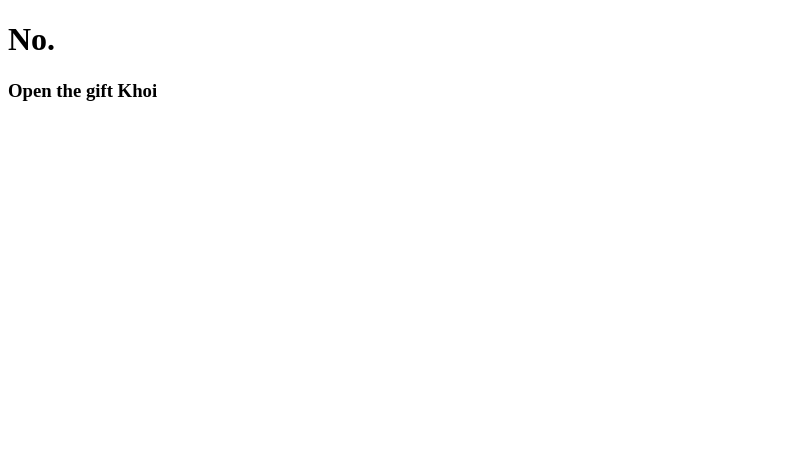
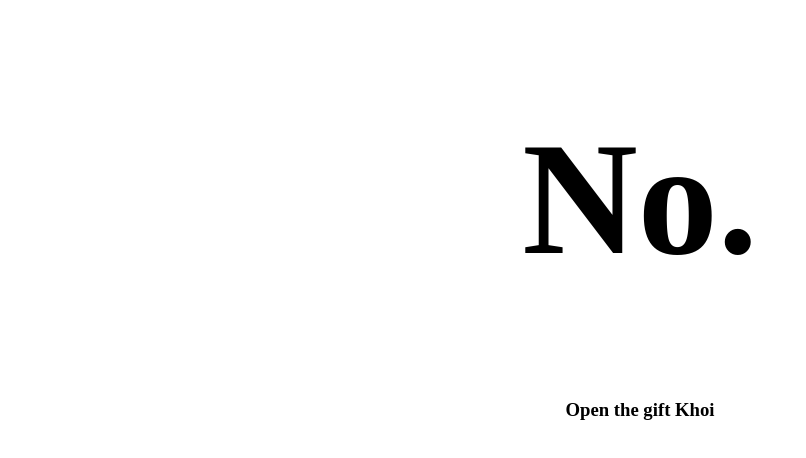
Before and after one commit to stefco/has-khoi-opened-his-gift.xyz, a plain HTML site: page index.html in a window 1280 px wide. Shown: the whole page, without its empty margins (0-806 px from the left). Drawn offline with Linux system fonts and the light colour scheme.

Commit message:
add style

```diff
--- a/index.html
+++ b/index.html
@@ -1,5 +1,16 @@
 <!doctype html>
 <head>
+  <style>
+    body {
+      text-align: center;
+      position: relative;
+      /*font-size: 10em;*/
+    }
+
+    H1 {
+      font-size: 10em;
+    }
+  </style>
   <title>Has Khoi opened his gift?</title>
 </head>
 <body>
```
